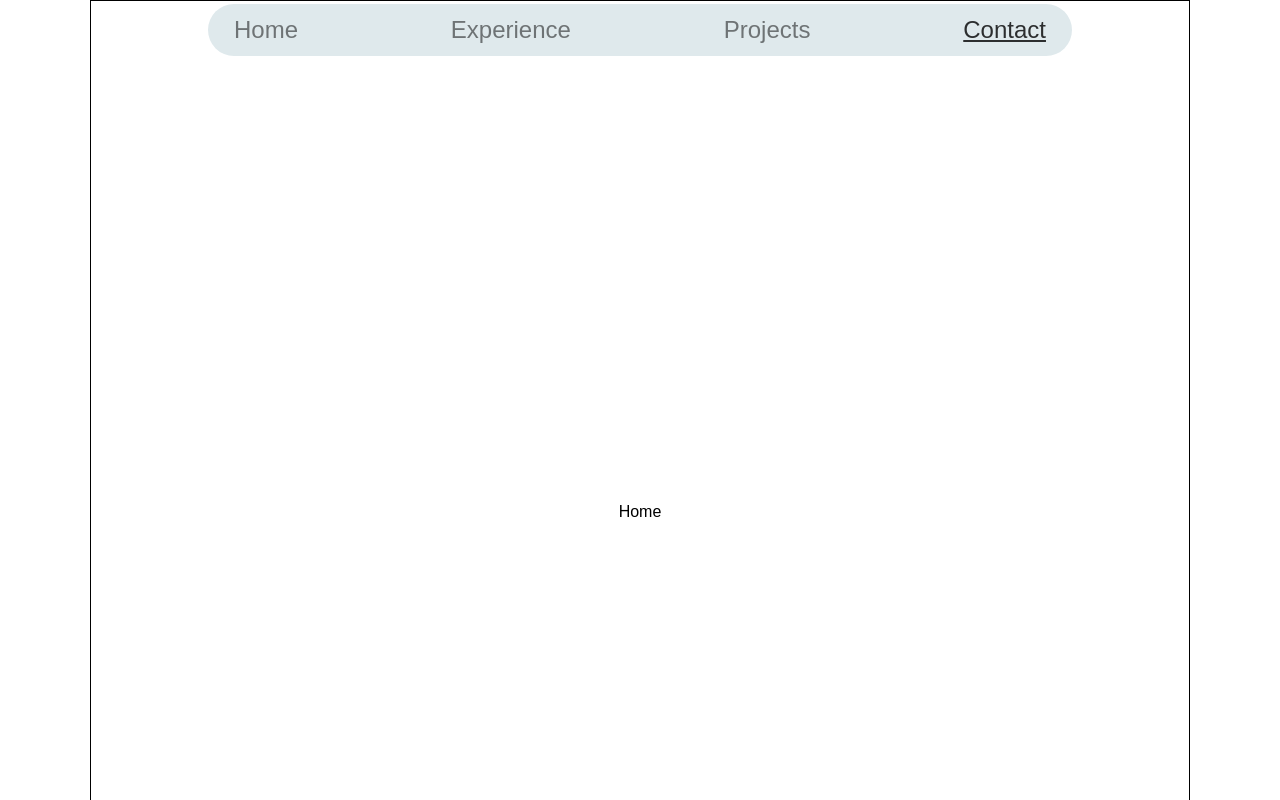
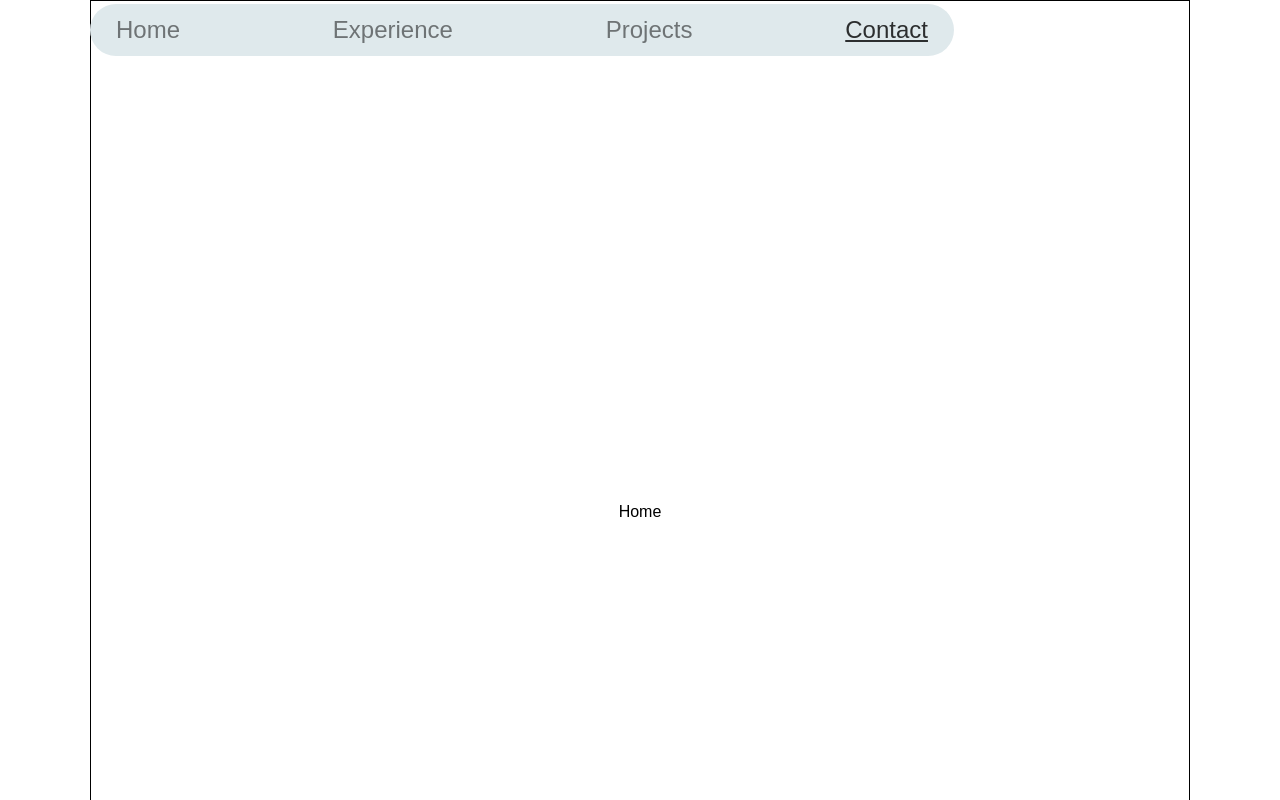
Before and after one commit to davidsondefaria/davidson, a Next.js app: page /experimental in a window 1280 px wide. Shown: the top 800 px of the page. Built offline with nearby package versions, Linux system fonts and the light colour scheme; a web font is replaced by a local one.

Commit message:
wip: blocked in animation

```diff
--- a/src/app/components/molecules/NavBar.tsx
+++ b/src/app/components/molecules/NavBar.tsx
@@ -1,12 +1,13 @@
 "use client";
 import React from "react";
+import { motion } from "framer-motion";
 import NavButton from "../atoms/NavButton";
 import { navButtons } from "@/lib/constants";
 import { INavBar } from "@/types";
 
 const NavBar = ({ activeSection = "Home" }: INavBar) => {
   return (
-    <nav className="flex w-full justify-between">
+    <motion.nav layout="position" className="flex w-full justify-between">
       {navButtons.map((button) => (
         <NavButton
           {...button}
@@ -14,7 +15,7 @@ const NavBar = ({ activeSection = "Home" }: INavBar) => {
           key={`nav-${button.title}`}
         />
       ))}
-    </nav>
+    </motion.nav>
   );
 };
 
--- a/src/app/components/organisms/Header.tsx
+++ b/src/app/components/organisms/Header.tsx
@@ -1,32 +1,73 @@
 "use client";
 import React from "react";
+import { motion, useScroll } from "framer-motion";
 import NavBar from "../molecules/NavBar";
+import { cn } from "@/lib/utils";
 import { useActiveSectionContext } from "@/context";
 
 const headerClasses = (section: string) =>
   section === "Home"
-    ? `absolute top-[40px] w-[440px]`
-    : "fixed top-0 left-1/2 -translate-x-2/4 px-4 mt-1 w-full max-w-[864px] bg-background-100 rounded-full";
+    ? `fixed top-[52px] w-[440px]`
+    : "fixed top-0 mt-1 w-full max-w-[864px]";
+
+const headerVariants = {
+  home: { x: 0 },
+  expanded: { x: 0 },
+};
+
+const navBgVariants = {
+  home: { y: 0, scale: 0 },
+  expanded: { y: 0, scale: 1 },
+};
 
 const Header = () => {
   const { activeSection, setActiveSection, setTimeOfLastClick } =
     useActiveSectionContext();
-  console.log(activeSection);
+
+  const t = useScroll();
+
+  console.log(t.scrollY, t.scrollYProgress);
 
   return (
-    <div className={headerClasses(activeSection)}>
-      {activeSection === "Home" && (
-        <div className="border">
-          <h1 className="text-8xl font-bold">Hello, I'm</h1>
+    <motion.div
+      variants={headerVariants}
+      animate={activeSection === "Home" ? "home" : "expanded"}
+      transition={{ layout: { duration: 1 } }}
+      layout
+      className={cn("z-50", headerClasses(activeSection))}
+    >
+      {activeSection === "Home" && false && (
+        <motion.div
+          layout="position"
+          className={activeSection === "Home" ? `border` : "none"}
+          initial={{ opacity: 0 }}
+          animate={{ opacity: 1 }}
+        >
+          <h1 className="text-8xl font-bold ">Hello, I'm</h1>
           <h1 className="text-8xl font-bold">Davidson</h1>
           <p className="text-2xl">
             I create dynamic web solutions to deliver seamless digital
             experiences.
           </p>
+        </motion.div>
+      )}
+      <motion.div layout="position" className={"relative"}>
+        <motion.div
+          variants={navBgVariants}
+          animate={activeSection === "Home" ? "home" : "expanded"}
+          transition={{ layout: { duration: 1 } }}
+          layout
+          className={
+            activeSection === "Home"
+              ? "absolute w-0 h-0  bg-background-100 rounded-full"
+              : "absolute w-full h-full bg-background-100 rounded-full"
+          }
+        ></motion.div>
+        <div className={activeSection === "Home" ? "" : "px-4"}>
+          <NavBar activeSection={activeSection} />
         </div>
-      )}
-      <NavBar activeSection={activeSection} />
-    </div>
+      </motion.div>
+    </motion.div>
   );
 };
 
--- a/tailwind.config.ts
+++ b/tailwind.config.ts
@@ -82,10 +82,22 @@ const config: Config = {
       },
     },
     extend: {
-      backgroundImage: {
-        "gradient-radial": "radial-gradient(var(--tw-gradient-stops))",
-        "gradient-conic":
-          "conic-gradient(from 180deg at 50% 50%, var(--tw-gradient-stops))",
+      keyframes: {
+        animateNavbar: {
+          "0%": {
+            transform: "fixed top-[52px] w-[440px]",
+          },
+          "50%": {
+            transform: "fixed top-[26px] max-w-[600px]",
+          },
+          "100%": {
+            transform:
+              "fixed top-0 left-1/2 -translate-x-2/4 px-4 mt-1 w-full max-w-[864px] bg-background-100 rounded-full",
+          },
+        },
+      },
+      animation: {
+        "animate-navbar": "animateNavbar 1s linear",
       },
     },
   },
```
